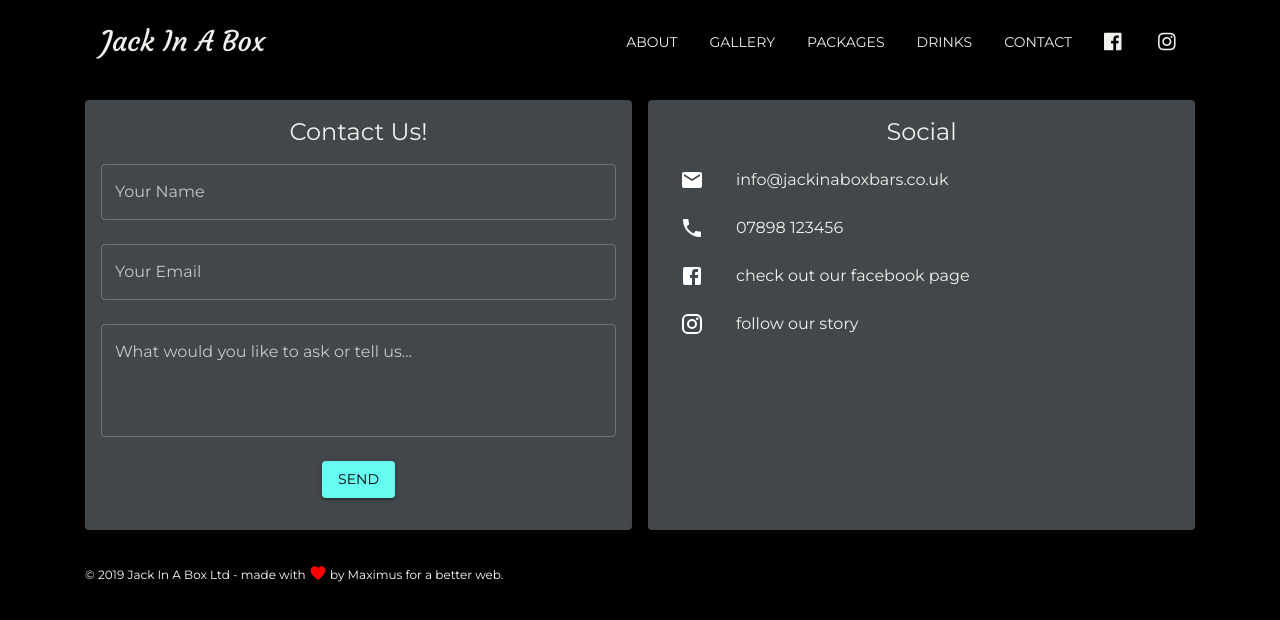
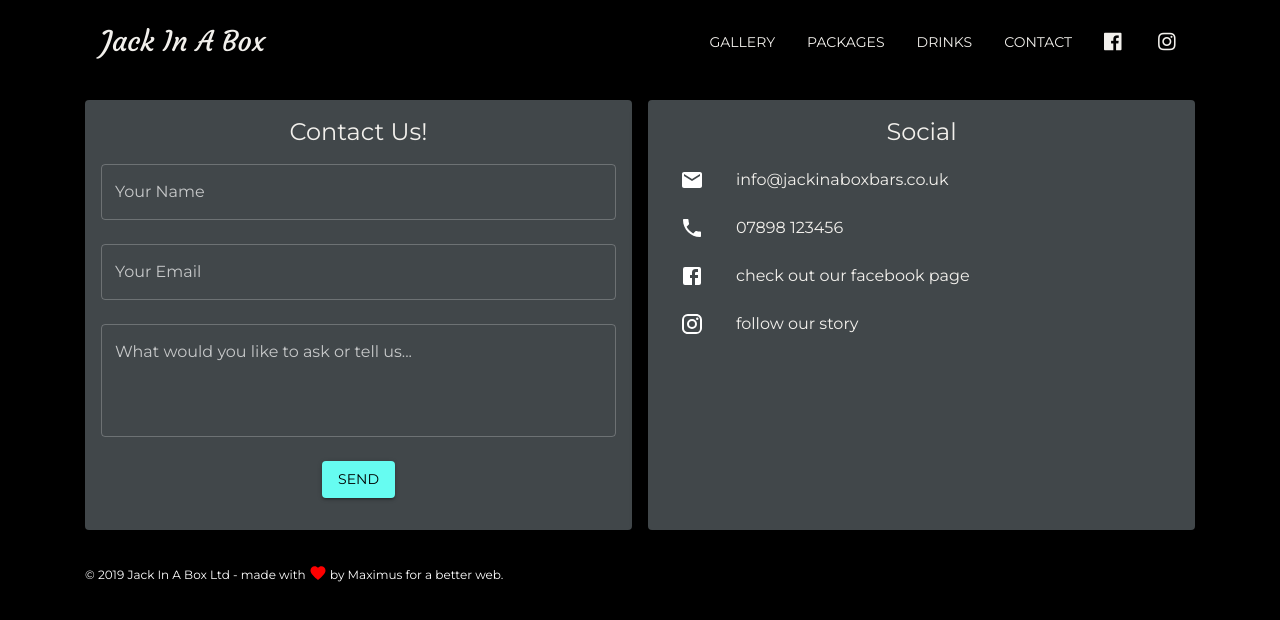
Before and after one commit to sdeagh/jackinabox, a React (Create React App) app: page /contact in a window 1280 px wide. Shown: the top 620 px of the page. Built offline with nearby package versions, Linux system fonts and the light colour scheme.

Commit message:
formatting

```diff
--- a/src/Header/HeaderLinks.jsx
+++ b/src/Header/HeaderLinks.jsx
@@ -19,11 +19,6 @@ export default function HeaderLinks() {
   const classes = useStyles();
   return (
     <List className={classes.list}>
-      <ListItem className={classes.listItem}>
-        <Link to="/about" className={classes.navLink}>
-          About
-        </Link>
-      </ListItem>
       <ListItem className={classes.listItem}>
         <Link to="/gallery" className={classes.navLink}>
           Gallery
--- a/src/LandingPage/LandingPageStyle.jsx
+++ b/src/LandingPage/LandingPageStyle.jsx
@@ -12,7 +12,6 @@ const landingPageStyle = (theme) => ({
     zIndex: '3',
     margin: '0 30px 0px 30px',
     borderRadius: theme.spacing(1),
-    // boxShadow: '4px 4px 24px 11px rgba(255,255,255,0.19)',
     boxShadow: '6px 6px 24px 2px rgba(255, 255, 255, 0.14), 6px 6px 24px 5px rgba(255, 255, 255, 0.12), 0px 6px 1px -5px rgba(255, 255, 255, 0.12)',
   },
   mainRaised: {
--- a/src/Parallax/ParallaxStyle.jsx
+++ b/src/Parallax/ParallaxStyle.jsx
@@ -18,7 +18,7 @@ const parallaxStyle = {
     },
     '&:after,&:before': {
       position: 'absolute',
-      zIndex: 1,
+      zIndex: '1',
       width: '100%',
       height: '100%',
       display: 'block',
@@ -27,6 +27,7 @@ const parallaxStyle = {
       content: "''",
     },
   },
+
   large: {
     height: '90vh',
   },
```
